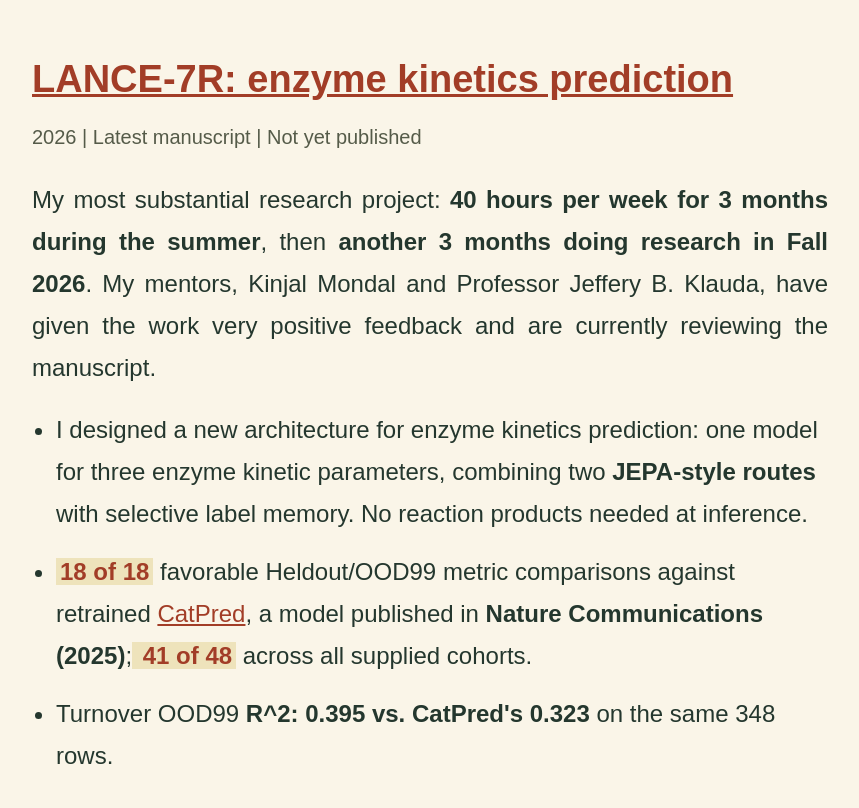
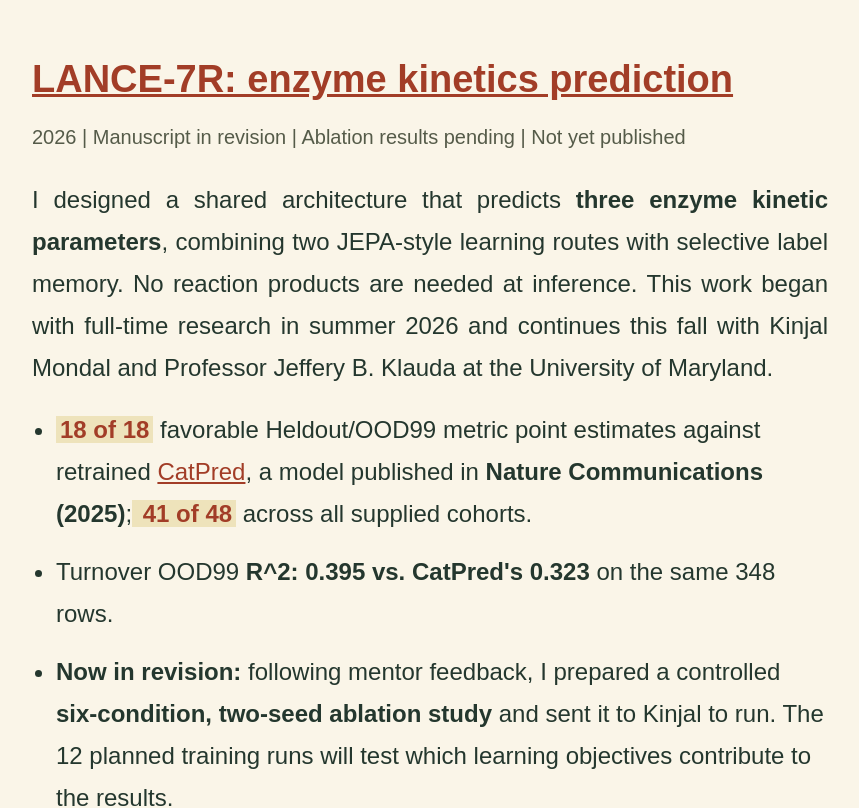
Before and after one commit to 2006coder/2006coder.github.io, a React (Vite) app: page / in a window 1280 px wide. Shown: the part 1760-2568 px from the top of the page, without its empty margins (210-1069 px from the left). Built offline with nearby package versions, Linux system fonts and the light colour scheme.

Commit message:
docs: update LANCE revision and ablation study

```diff
--- a/src/pages/LancePage.tsx
+++ b/src/pages/LancePage.tsx
@@ -12,7 +12,7 @@ export function LancePage() {
       <p className={meta}>
         Bach Pham, Kinjal Mondal &amp; Jeffery B. Klauda
         <br/>
-        University of Maryland | Manuscript under mentor review | Not yet published
+        University of Maryland | Manuscript in revision | Not yet published
       </p>
       <p className="mb-5">
         Enzyme measurements are sparse and depend on experimental conditions. LANCE
@@ -20,6 +20,13 @@ export function LancePage() {
         <sub>cat</sub>, <i>K</i>
         <sub>m</sub>, and <i>K</i>
         <sub>i</sub> with one shared architecture and three prediction heads.
+      </p>
+      <p className="mb-5">
+        <strong>October 2026:</strong> Kinjal Mondal and Professor Jeffery B. Klauda
+        reviewed the manuscript and requested more ablation evidence. I prepared
+        the study package and sent it to Kinjal for execution. <strong>Results are
+        pending.</strong>{" "}
+        <Link href="#ablation-study">See the study design --&gt;</Link>
       </p>
       <h2 className={heading}>One model, three predictions</h2>
       <figure className="my-7">
@@ -112,6 +119,46 @@ export function LancePage() {
         cohorts; Km and Ki have no supplied OOD20 rows. Counts summarize metric directions
         across nested cohorts, not statistical significance.
       </p>
+      <section id="ablation-study">
+        <h2 className={heading}>Testing what drives the gains</h2>
+        <p className="mb-5">
+          A stronger complete model does not tell us which objectives help. My new
+          study holds the <strong>architecture, parameter count, data protocol, and
+          training schedule fixed</strong> while changing only the loss coefficients.
+          Each condition uses two paired seeds and 150 epochs: <strong>12 planned
+          backbone training runs</strong> in total.
+        </p>
+        <ol className="mb-5 list-decimal space-y-2 pl-6">
+          <li><strong>Kinetic supervision only:</strong> the full architecture with auxiliary losses disabled.</li>
+          <li><strong>Binding JEPA:</strong> kinetic supervision plus the binding objective family.</li>
+          <li><strong>Reaction JEPA:</strong> kinetic supervision plus the reaction objective family.</li>
+          <li><strong>Both JEPA branches:</strong> tests their combined contribution and interaction.</li>
+          <li><strong>Both branches + SIGReg:</strong> tests the representation regularizer.</li>
+          <li><strong>Full loss recipe:</strong> tests the remaining auxiliary objectives as a group.</li>
+        </ol>
+        <p className="mb-5">
+          I separated checkpoint selection, memory calibration, and final reporting
+          into <strong>three groups disjoint by pooled 99% sequence cluster</strong>.
+          Comparisons use the same report rows and paired seeds, with each kinetic
+          target reported separately. Released test and OOD labels are not loaded
+          by this study; the new report groups may still be sequence-similar to
+          training data.
+        </p>
+        <p className="mb-5">
+          The full-loss checkpoints also support <strong>three memory comparisons</strong>:
+          no memory, a simple exact-label average, and learned retrieval. These reuse
+          the same backbones, exclude neighbors in the query's target-specific 99%
+          sequence cluster, and preserve the other two kinetic outputs.
+        </p>
+        <p className="mb-5">
+          Local checks cover all six configurations, matching initial weights,
+          finite gradients, small end-to-end runs, retrieval exclusions, and Slurm
+          submission and resume behavior. These validate the implementation;
+          <strong> the full study has no results to report yet</strong>. Two seeds
+          provide an initial repeatability check. This study tests loss contributions,
+          not whether the learned representations are physical binding or catalytic states.
+        </p>
+      </section>
       <div className="my-7">
         <Link href="/#work">Back</Link>
       </div>
--- a/src/pages/WorkPage.tsx
+++ b/src/pages/WorkPage.tsx
@@ -16,25 +16,27 @@ export function WorkPage() {
           <h3 className="mb-4 text-[30px] font-bold leading-tight wrap-break-word sm:text-[38px]">
             <Link href="/lance">LANCE-7R: enzyme kinetics prediction</Link>
           </h3>
-          <p className={meta}>2026 | Latest manuscript | Not yet published</p>
+          <p className={meta}>2026 | Manuscript in revision | Ablation results pending | Not yet published</p>
           <p className="mb-5">
-            My most substantial research project: <strong>40 hours per week for 3 months during the summer</strong>,
-            then <strong>another 3 months doing research in Fall 2026</strong>.
-            My mentors, Kinjal Mondal and Professor Jeffery B. Klauda, have given the work
-            very positive feedback and are currently reviewing the manuscript.
+            I designed a shared architecture that predicts <strong>three enzyme kinetic
+            parameters</strong>, combining two JEPA-style learning routes with selective
+            label memory. No reaction products are needed at inference.
+            This work began with full-time research in summer 2026 and continues this fall
+            with Kinjal Mondal and Professor Jeffery B. Klauda at the University of Maryland.
           </p>
           <ul className="mb-6 list-disc space-y-4 pl-6">
-            <li>I designed a new architecture for enzyme kinetics prediction: one model for three enzyme kinetic parameters,
-              combining two <strong>JEPA-style routes</strong> with selective label memory.
-              No reaction products needed at inference.</li>
             <li><strong className="bg-highlight px-1 text-rust">18 of 18</strong>{" "}
-              favorable Heldout/OOD99 metric comparisons against retrained{" "}
+              favorable Heldout/OOD99 metric point estimates against retrained{" "}
               <Link newTab href="https://www.nature.com/articles/s41467-025-57215-9">CatPred</Link>,
               a model published in <strong>Nature Communications (2025)</strong>;
               <strong className="bg-highlight px-1 text-rust"> 41 of 48</strong>{" "}
               across all supplied cohorts.</li>
             <li>Turnover OOD99 <strong>R^2: 0.395 vs. CatPred's 0.323</strong>{" "}
               on the same 348 rows.</li>
+            <li><strong>Now in revision:</strong> following mentor feedback, I prepared
+              a controlled <strong>six-condition, two-seed ablation study</strong> and sent
+              it to Kinjal to run. The 12 planned training runs will test which learning
+              objectives contribute to the results.</li>
           </ul>
           <p>
             <Link href="/lance">More in-depth details</Link>
```
